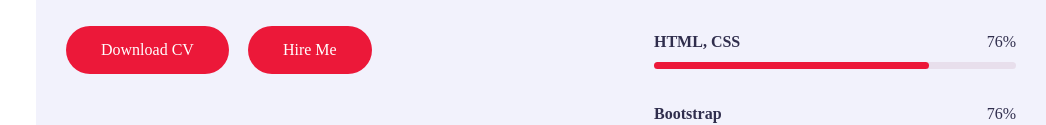
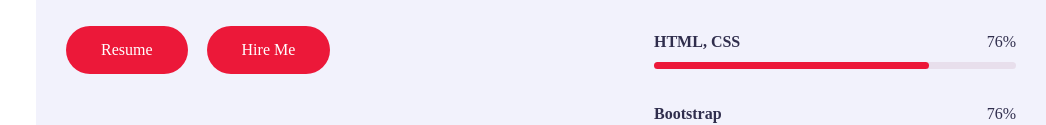
Before and after one commit to Sameer0018/Portfolio, a plain HTML site: page index.html in a window 1280 px wide. Shown: the part 1340-1465 px from the top of the page, without its empty margins (234-1280 px from the left). Drawn offline with nearby package versions, Linux system fonts and the light colour scheme; a web font is replaced by a local one.

Commit message:
Update index.html

```diff
--- a/index.html
+++ b/index.html
@@ -6,6 +6,8 @@
   <meta http-equiv="X-UA-Compatible" content="IE=edge">
   <meta name="viewport" content="width=device-width, initial-scale=1.0">
   <title>Sameer Hussain</title>
+    <link rel="icon" type="image/x-icon" href="/images/portfolio/images.png  ">
+
   <!-- ===== CSS Files ===== -->
   <link rel="stylesheet" href="css/style.css">
   <link rel="stylesheet" href="css/skins/color-1.css">
@@ -110,7 +112,7 @@
                   </div>
                   <div class="row">
                     <div class="buttons padd-15">
-                      <a href="#" class="btn">Download CV</a>
+                     <a href="images/portfolio/Sameer_Hussain_Resume.pdf" class="btn">Resume</a>
                       <a href="#contact" class="btn hire-me">Hire Me</a>
                     </div>
                   </div>
```
